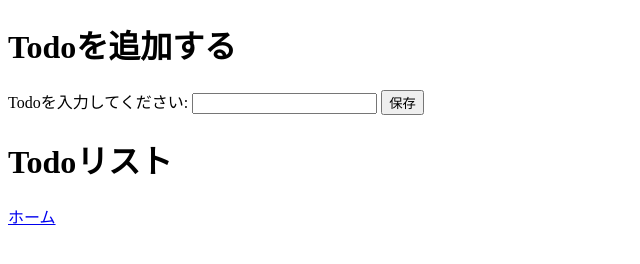
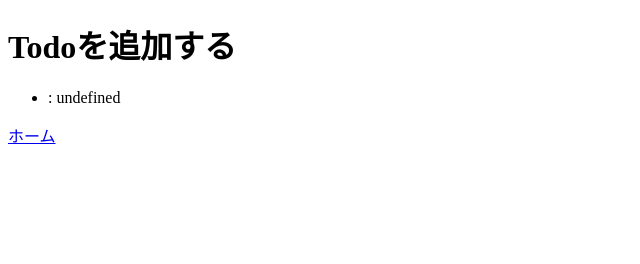
Before and after one commit to S40217kot/main, a plain HTML site: page Todo/index.html in a window 1280 px wide. Shown: the whole page, without its empty margins (0-640 px from the left). Drawn offline with Linux system fonts and the light colour scheme.

Commit message:
Update index.html

```diff
--- a/Todo/index.html
+++ b/Todo/index.html
@@ -7,12 +7,31 @@
 </head>
 <body>
   <h1>Todoを追加する</h1>
-  <form id="cookie-form">
-        <label for="cookie-input">Todoを入力してください:</label>
-        <input type="text" id="cookie-input" name="cookie-input">
-        <button type="submit">保存</button>
-  </form>
-  <h1>Todoリスト</h1>
   <ul id="cookie-list"></ul>
+    <script>
+        const cookieForm = document.getElementById('cookie-form');
+        const cookieList = document.getElementById('cookie-list');
+        const loadCookies = () => {
+            const cookies = document.cookie.split('; ');
+            cookieList.innerHTML = '';
+            cookies.forEach(cookie => {
+                const [key, value] = cookie.split('=');
+                const listItem = document.createElement('li');
+                listItem.textContent = `${key}: ${value}`;
+                cookieList.appendChild(listItem);
+            });
+        };
+
+        // 初期表示
+        loadCookies();
+
+        // フォーム送信イベント
+        cookieForm.addEventListener('submit', (event) => {
+            event.preventDefault();
+            const input = document.getElementById('cookie-input').value;
+            document.cookie = `data=${input}; path=/; expires=Tue, 19 Jan 2038 03:14:07 GMT`;
+            loadCookies();
+        });
+    </script>
   <a href="/s40217kot">ホーム</a>
 </body>
```
